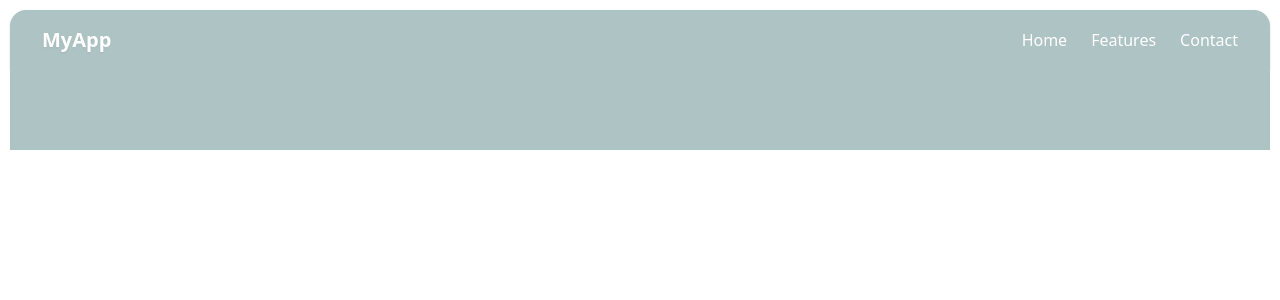
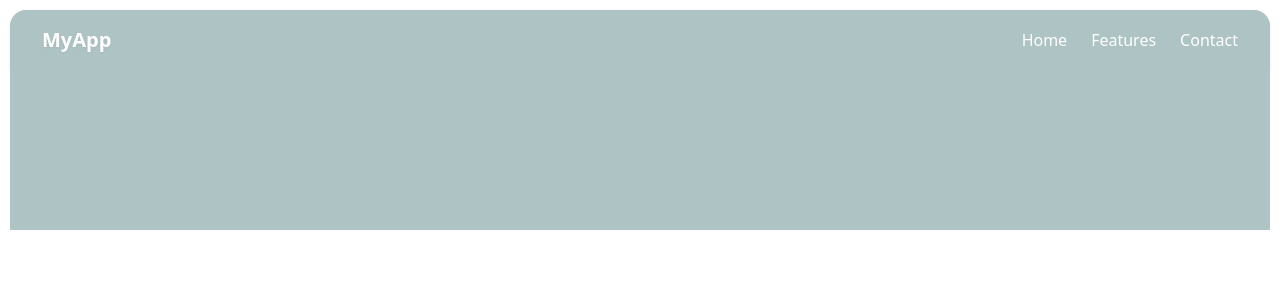
Before and after one commit to Prakhar-tech-spec/her-place, a React (Vite) app: page / in a window 1280 px wide. Shown: the top 300 px of the page. Built offline with nearby package versions, Linux system fonts and the light colour scheme.

Commit message:
Increase container height
Increase the height of the container below the navigation bar.

```diff
--- a/src/pages/Index.tsx
+++ b/src/pages/Index.tsx
@@ -1,3 +1,4 @@
+
 const Index = () => {
   return <div className="min-h-screen bg-white px-[10px] py-[10px]">
       {/* Top container with navigation bar */}
@@ -25,8 +26,8 @@ const Index = () => {
           </ul>
         </nav>
       </div>
-      {/* Secondary container, same color, under navigation bar */}
-      <div className="w-full [background-color:#aec3c3] py-10 px-8 rounded-none"></div>
+      {/* Secondary container, same color, under navigation bar, with increased height */}
+      <div className="w-full [background-color:#aec3c3] py-20 px-8 rounded-none"></div>
       {/* The rest of the page remains a white canvas */}
     </div>;
 };
```
